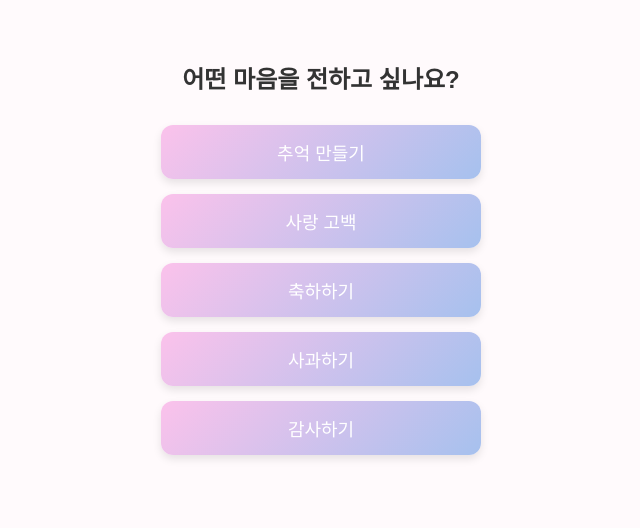
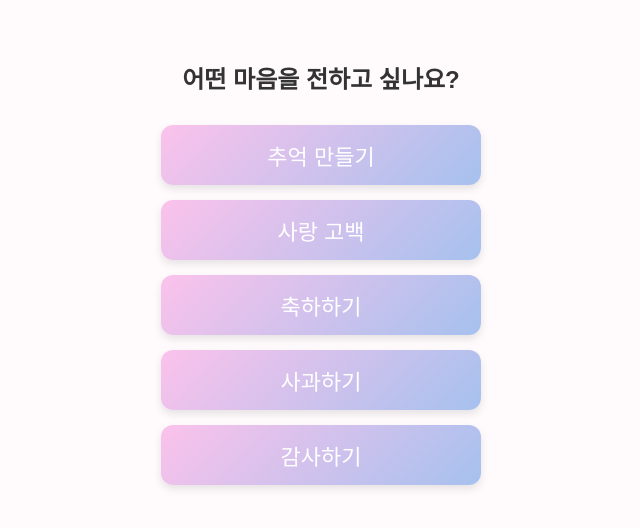
Before and after one commit to xeon-243859/ppongtok-app, a React (Vite) app: page /select-category in a window 1280 px wide. Shown: the top 528 px of the page, without its empty margins (319-959 px from the left). Built offline with nearby package versions, Linux system fonts and the light colour scheme.

Commit message:
🔧 카테고리 버튼 크기 조정 및 텍스트 확대

```diff
--- a/src/pages/CategorySelectPage.css
+++ b/src/pages/CategorySelectPage.css
@@ -24,8 +24,8 @@
 }
 
 .category-button {
-  padding: 14px 20px;
-  font-size: 18px;
+  padding: 14px 14px;
+  font-size: 22px;
   border: none;
   border-radius: 12px;
   background: linear-gradient(135deg, #fbc2eb 0%, #a6c1ee 100%);
```
